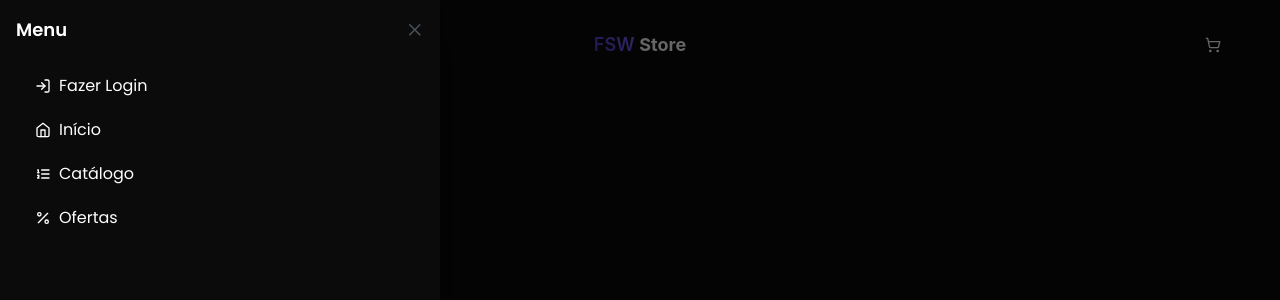
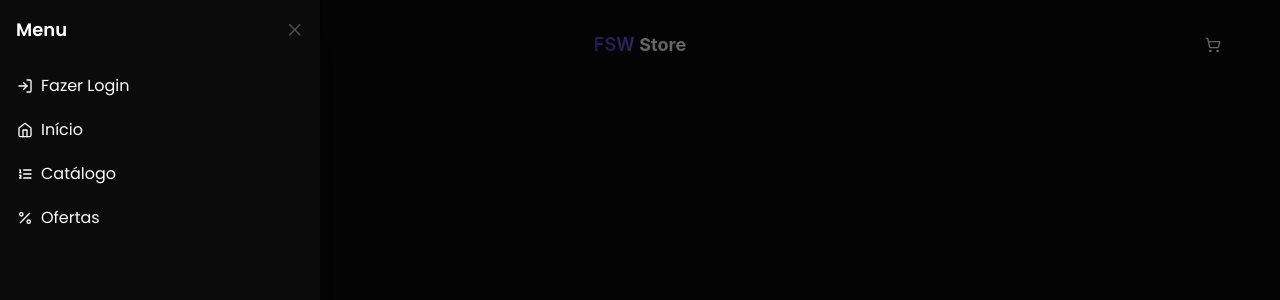
Before and after one commit to mylenavitoriano/fsw-store, a Next.js app: page / in a window 1280 px wide. Both pictures are taken after a click on the button 61 px from the left and 44 px from the top of the page. Shown: the top 300 px of the page. Built offline with nearby package versions, Linux system fonts and the light colour scheme; no server answers.

Commit message:
feat: add auth handler to header component

```diff
--- a/src/app/layout.tsx
+++ b/src/app/layout.tsx
@@ -5,6 +5,7 @@ import { MantineProvider, ColorSchemeScript } from "@mantine/core";
 import StyledComponentsRegistry from "@/lib/styled-components/registry";
 import { GlobalStyles } from "../styles/global";
 import Header from "../components/Header";
+import { AuthProvider } from "../providers/auth";
 
 const poppins = Poppins({
   weight: ["400", "600", "700"],
@@ -27,6 +28,7 @@ export default function RootLayout({
         <ColorSchemeScript />
       </head>
       <body className={poppins.className}>
+        <AuthProvider>
           <MantineProvider>
             <StyledComponentsRegistry>
               <GlobalStyles />
@@ -34,6 +36,7 @@ export default function RootLayout({
               {children}
             </StyledComponentsRegistry>
           </MantineProvider>
+        </AuthProvider>
       </body>
     </html>
   );
--- a/src/app/page.tsx
+++ b/src/app/page.tsx
@@ -1,5 +1,5 @@
 "use client"
-import { Button } from '@mantine/core'
 
 export default function Home() {
+    return <div></div>
 }
--- a/src/components/Drawer/index.tsx
+++ b/src/components/Drawer/index.tsx
@@ -1,10 +1,20 @@
-import { LuHome, LuListOrdered, LuLogIn, LuPercent } from "react-icons/lu";
+"use client";
+
+import {
+  LuHome,
+  LuListOrdered,
+  LuLogIn,
+  LuLogOut,
+  LuPercent,
+} from "react-icons/lu";
 import {
   Drawer as DrawerComponent,
   Button as ButtonComponent,
   Navigation,
+  UserInformation,
 } from "./styles";
-import { Text } from "@mantine/core";
+import { Avatar, Text } from "@mantine/core";
+import { signIn, signOut, useSession } from "next-auth/react";
 
 interface DrawerProps {
   opened: boolean;
@@ -12,13 +22,44 @@ interface DrawerProps {
 }
 
 export const Drawer = ({ opened, close }: DrawerProps) => {
+  const { status, data } = useSession();
+
+  const handleLoginClick = async () => {
+    await signIn();
+  };
+
+  const handleLogouClick = async () => {
+    await signOut();
+  };
+
   return (
-    <DrawerComponent opened={opened} onClose={close} title="Menu">
+    <DrawerComponent  size="xs" opened={opened} onClose={close} title="Menu">
+
+
       <Navigation>
-        <ButtonComponent>
-          <LuLogIn size={16} />
-          <Text>Fazer Login</Text>
-        </ButtonComponent>
+        {status === "authenticated" && data?.user?.image && (
+          <UserInformation>
+            <Avatar
+              src={data?.user?.image}
+              alt={data?.user?.name ? data?.user?.name : "Sem imagem"}
+            ></Avatar>
+            <Text>{data?.user?.name}</Text>
+          </UserInformation>
+        )}
+
+        {status === "unauthenticated" && (
+          <ButtonComponent onClick={handleLoginClick}>
+            <LuLogIn size={16} />
+            <Text>Fazer Login</Text>
+          </ButtonComponent>
+        )}
+
+        {status === "authenticated" && (
+          <ButtonComponent onClick={handleLogouClick}>
+            <LuLogOut size={16} />
+            <Text>Fazer Logout</Text>
+          </ButtonComponent>
+        )}
 
         <ButtonComponent>
           <LuHome size={16} />
--- a/src/components/Drawer/styles.ts
+++ b/src/components/Drawer/styles.ts
@@ -16,9 +16,18 @@ export const Navigation = styled.div`
   gap: 0.5rem;
 `;
 
+export const UserInformation = styled.div`
+  margin: 0.5rem 0 1rem;
+  display: flex;
+  flex-direction: row;
+  align-items: center;
+  gap: 0.5rem;
+`;
+
 export const Button = styled(ButtonMantine)`
   width: 100%;
   background: transparent;
+  padding: 0;
 
   .mantine-Button-label {
     width: 100%;
--- /dev/null
+++ b/src/providers/auth.tsx
@@ -0,0 +1,7 @@
+"use client"
+
+import { SessionProvider, SessionProviderProps } from "next-auth/react"
+
+export const AuthProvider = ({ children }: SessionProviderProps) => {
+    return <SessionProvider>{children}</SessionProvider>
+}
--- a/src/styles/global.tsx
+++ b/src/styles/global.tsx
@@ -28,6 +28,7 @@ const Globals = createGlobalStyle`
     body{
         background: var(--black-02);
         height: 100%;
+        color: var(--white);
 
         .mantine-Drawer-content,
         .mantine-Drawer-header {
```
Lines whose indentation alone changed are shown as unchanged.
